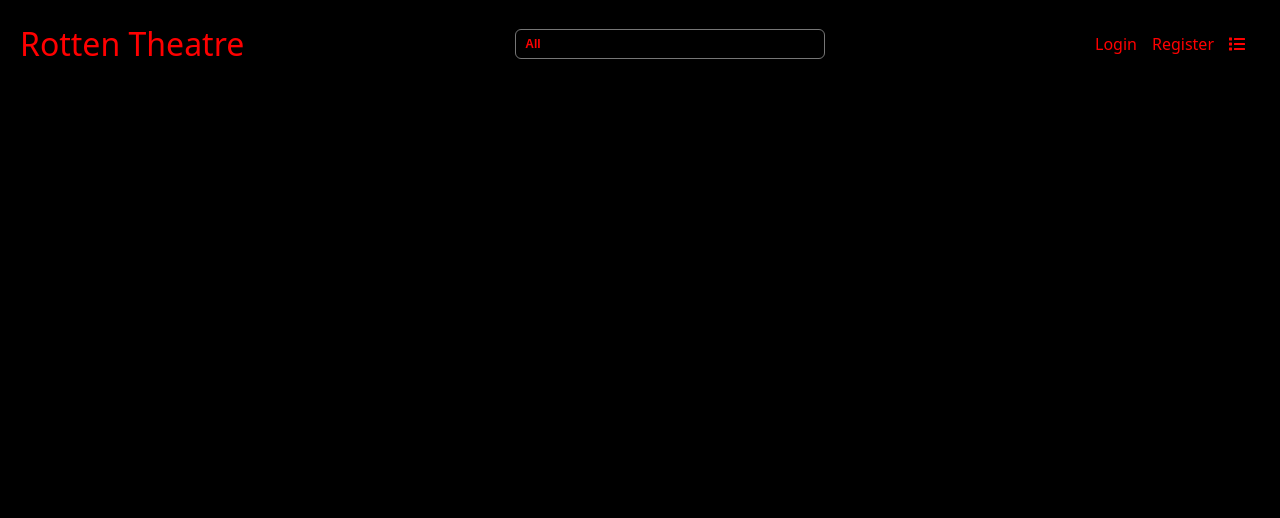
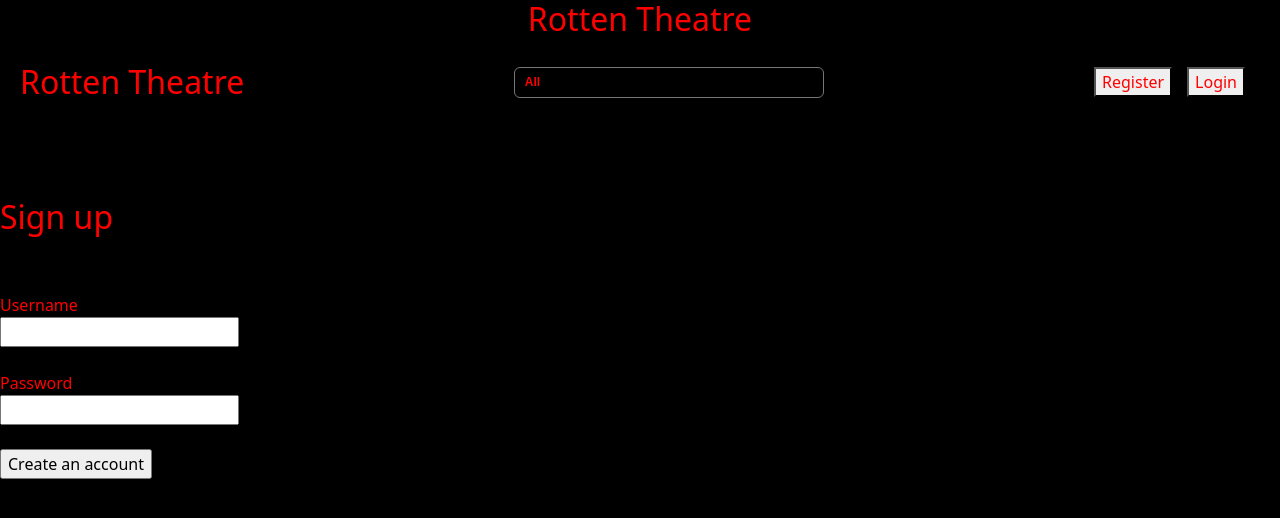
Before and after one commit to hadichloun/Rotten-Theatre, a React (Create React App) app in the folder client/: page /signup in a window 1280 px wide. Shown: the top 518 px of the page. Built offline with nearby package versions, Linux system fonts and the light colour scheme; no server answers.

Commit message:
adds login/signup workflow

```diff
--- a/client/src/App.js
+++ b/client/src/App.js
@@ -6,18 +6,13 @@ import MovieDetails from './MovieDetails';
 import Header from "./Header";
 import { useDispatch, useSelector } from "react-redux";
 import { fetchMovies } from "./redux/actions/moviesAction";
-import Navbar from "./Navbar";
-// import Login from "./components/Login";
-// import Signup from "./components/signup";
-// import { fetchMovies } from "./redux/actions/moviesAction";
-
-
+import Signup from "./Signup";
+import Login from "./Login";
 
 function App() {
 
   //const [movies, setMovies] = useState([])
   const [currentUser, setCurrentUser] = useState(null)
-
 
   const dispatch  = useDispatch()
 
@@ -36,7 +31,10 @@ function App() {
     <div>
         <BrowserRouter>
 
-       <Navbar />
+       <Header
+          currentUser={currentUser}
+          setCurrentUser={setCurrentUser}
+        />
         <br></br>
         <br></br>
         <br></br>
@@ -45,7 +43,13 @@ function App() {
             <MovieList />
           </Route>
           <Route exact path="/movies/:id">
-            <MovieDetails />
+            <MovieDetails currentUser={currentUser} />
+          </Route>
+          <Route exact path="/signup">
+            <Signup setCurrentUser={setCurrentUser} currentUser={currentUser} />
+          </Route>
+          <Route exact path="/login">
+            <Login  setCurrentUser={setCurrentUser}/>
           </Route>
         </Switch>
       </BrowserRouter>
--- a/client/src/Header.js
+++ b/client/src/Header.js
@@ -2,14 +2,14 @@ import React from "react";
 import { useSelector } from "react-redux";
 import Navbar from "./Navbar";
 
-function Header() {
+function Header({currentUser, setCurrentUser}) {
 
     const movies = useSelector(state => state.movies.movies)
 
     return (
         <div className="Header">
             <h1 className="title">Rotten Theatre<img ></img></h1>
-            <Navbar className="main-navbar" />
+            <Navbar className="main-navbar" currentUser={currentUser} setCurrentUser={setCurrentUser} />
         </div>
     )
 }
--- /dev/null
+++ b/client/src/Login.js
@@ -0,0 +1,56 @@
+import React, { useState } from "react"
+import { useHistory } from "react-router-dom"
+
+function Login({setCurrentUser}) {
+    const [username, setUsername] = useState("");
+    const [password, setPassword] = useState("");
+    const history = useHistory()
+
+    function handleSubmit(e) {
+        e.preventDefault()
+        fetch('http://localhost:3001/login', {
+            method: "POST",
+          })
+            .then((r) => r.json())
+            .then(data => {
+              setCurrentUser(data)
+            });
+        return (
+            history.push('/home')
+        )
+
+    }
+
+    return (
+        <div>
+            <form className="form" onSubmit={handleSubmit}>
+                <label htmlFor="username" className="white-texts">Username</label>
+                <br></br>
+                <input
+                type="text"
+                id="username"
+                autoComplete="off"
+                value={username}
+                onChange={(e) => setUsername(e.target.value)}
+                />
+                <br></br>
+                <br></br>
+                <label htmlFor="password" className="white-texts">Password</label>
+                <br></br>
+                <input
+                type="password"
+                id="password"
+                value={password}
+                onChange={(e) => setPassword(e.target.value)}
+                autoComplete="current-password"
+                />
+                <br></br>
+                <br></br>
+                <input className="button" type="submit" value="login" />
+            </form>
+        </div>
+
+    )
+}
+
+export default Login;
--- a/client/src/Movie.js
+++ b/client/src/Movie.js
@@ -2,7 +2,7 @@ import React, { useState } from "react";
 import { useHistory } from "react-router-dom";
 import ReactPlayer from 'react-player';
 
-function Movie({movie}) {
+function Movie({movie, currentUser}) {
 
     const history = useHistory();
 
@@ -76,13 +76,18 @@ function Movie({movie}) {
 
                     <ReactPlayer url={movie.video_url} />
 
-                    <p>Reviews..</p>
+                   { !currentUser && <p>Please login to write Reviews..</p> }
                     {
-                        reviews.map(review => <ul>{review.comment} <button onClick={(e) => handleDelete(e, review.id)} type="button">Delete Comment</button></ul>)
+                        reviews.map(review =>
+                        <ul>
+                            {review.comment}
+                            {currentUser && <button onClick={(e) => handleDelete(e, review.id)} type="button">Delete Review</button> }
+                        </ul>)
                     }
 
                 </ul>
 
+                { currentUser &&
                     <div>
                         <h3>Submit Your Review</h3>
                         <form className="note-editor">
@@ -95,6 +100,7 @@ function Movie({movie}) {
                         </div>
                         </form>
                     </div>
+                }
             </div>}
         </div>
     )
--- a/client/src/MovieDetails.js
+++ b/client/src/MovieDetails.js
@@ -4,7 +4,7 @@ import Movie from "./Movie";
 import SlimMovie from "./SlimMovie";
 
 
-function MovieDetails() {
+function MovieDetails({currentUser}) {
 
     const [movie, setMovie] = useState(null);
     const [isLoaded, setIsLoaded] = useState(false)
@@ -28,7 +28,7 @@ function MovieDetails() {
     return (
         <div>
         <div><h3 className="most-popular">Movie Details</h3></div>
-        <Movie key={movie.id} movie={movie}/>
+        <Movie key={movie.id} movie={movie} currentUser={currentUser} />
     </div>
     )
 }
--- a/client/src/Navbar.js
+++ b/client/src/Navbar.js
@@ -1,12 +1,27 @@
 import React from "react";
 import { Link } from "react-router-dom";
 import { FaList } from 'react-icons/fa';
+import { useHistory } from "react-router-dom";
 import './styles/Navbar.css'
 
 
 
 function Navbar({ currentUser, setCurrentUser }) {
 
+    const history = useHistory()
+
+    function goTologinPage() {
+        history.push('/login')
+    }
+
+    function goToSignupPage() {
+        history.push('/signup')
+    }
+
+    function logout() {
+        setCurrentUser(null);
+        history.push('/home')
+    }
 
     return (
 
@@ -21,9 +36,8 @@ function Navbar({ currentUser, setCurrentUser }) {
             </select>
 
             <div className='navButtons'>
-                <Link to='/login'>Login</Link>
-                <Link to='/signup'>Register</Link>
-                <FaList />
+                {!currentUser ? <button className="button" onClick={goToSignupPage}>Register</button> : ""}
+                {!currentUser ? <button className="button" onClick={goTologinPage}>Login</button> : <button className="button" onClick={logout}>Logout</button>}
             </div>
 
 
--- /dev/null
+++ b/client/src/Signup.js
@@ -0,0 +1,61 @@
+import React, {useState} from "react";
+import { useHistory } from "react-router-dom";
+
+
+function  Signup({setCurrentUser, currentUser}) {
+
+    const [username, setUsername] = useState("")
+    const [password, setPassword] = useState("")
+    const history = useHistory()
+
+    function handleSubmit(e) {
+        e.preventDefault()
+        fetch('http://localhost:3001/signup', {
+            method: "POST",
+          })
+            .then((r) => r.json())
+            .then(data => {
+              setCurrentUser(data)
+            });
+
+        return (
+            history.push('/home')
+        )
+
+    }
+
+    return (
+        <div>
+        <form className="form" onSubmit={handleSubmit}>
+            <h2 className="white-texts">Sign up</h2>
+            <br></br>
+            <br></br>
+            <label htmlFor="username" className="white-texts">Username</label>
+            <br></br>
+            <input
+            type="text"
+            value={username}
+            onChange={(e) => setUsername(e.target.value)}
+            />
+            <br></br>
+            <br></br>
+            <label htmlFor="password" className="white-texts">Password</label>
+            <br></br>
+            <input
+            type="password"
+            id="password"
+            value={password}
+            onChange={(e) => setPassword(e.target.value)}
+            autoComplete="current-password"
+            />
+            <br></br>
+            <br></br>
+            <input className="button" type="submit" value="Create an account" />
+        </form>
+    </div>
+    )
+
+}
+
+
+export default Signup;
```
Also changed, not shown: 2 other files (tests, documents, lock files or other folders). Lines whose indentation alone changed are shown as unchanged.
